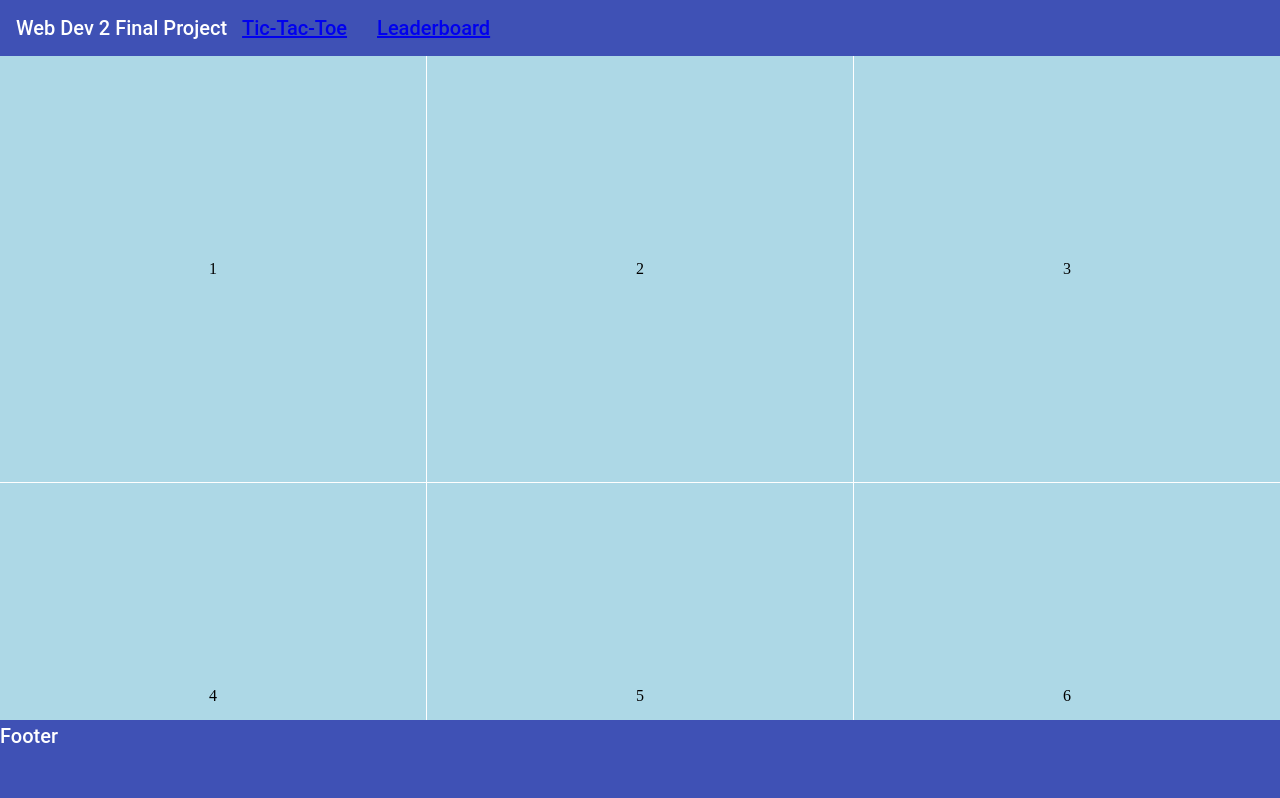
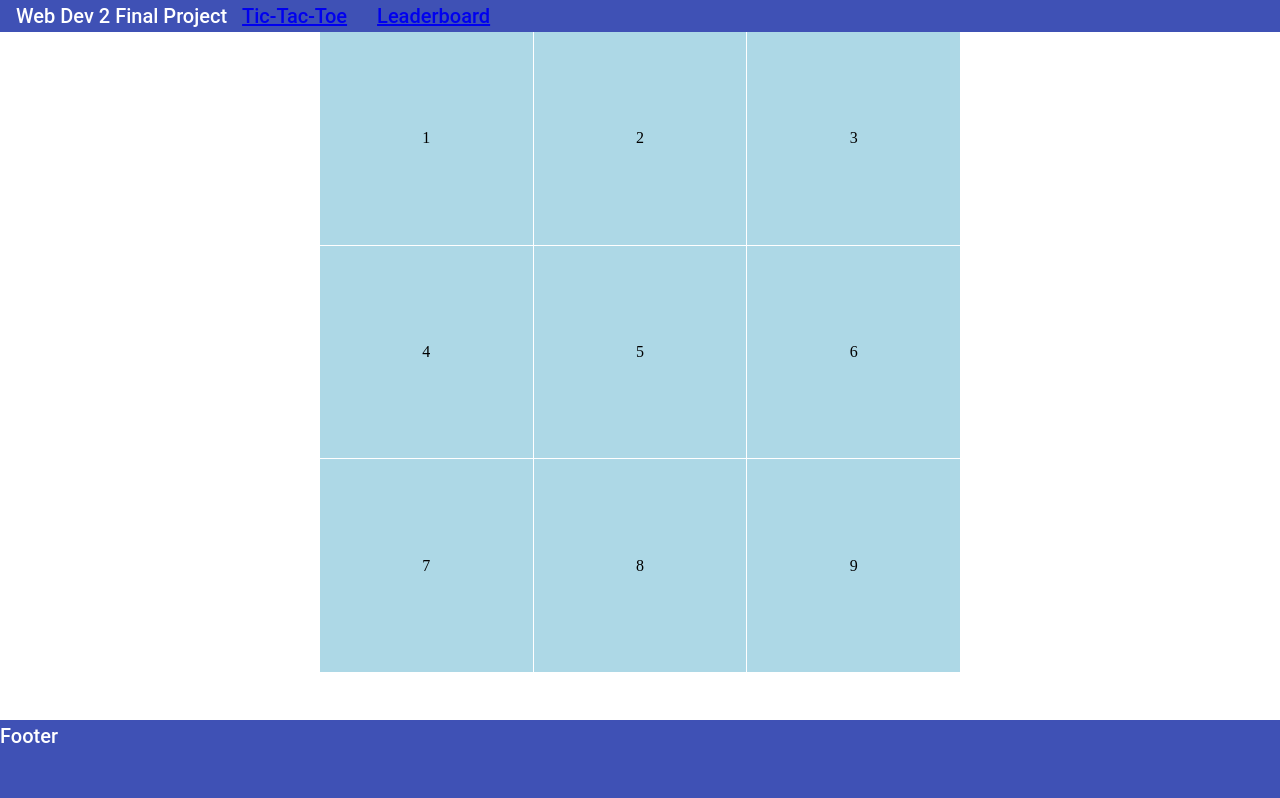
Before and after one commit to isexe/WebDev2-FinalProject, an Angular app: page /game in a window 1280 px wide. Shown: the top 798 px of the page. Built offline with nearby package versions, Linux system fonts and the light colour scheme.

Commit message:
Changed grid width. Fixed Header getting covered by component.

```diff
--- a/src/app/game/game.component.css
+++ b/src/app/game/game.component.css
@@ -1,3 +1,9 @@
+mat-grid-list {
+  margin-left: auto;
+  margin-right: auto;
+  width: 50%;
+}
+
 mat-grid-tile {
   background: lightblue;
 }
--- a/src/app/header/header.component.css
+++ b/src/app/header/header.component.css
@@ -3,12 +3,14 @@
     position: sticky;
     top: 0;
     width: 100%;
+    height: 10%;
     background-color: #3f51b5;
     color: #fff;
     display: flex;
     align-items: center;
-    height: 56px;
     font: 500 20px/32px Roboto, "Helvetica Neue", sans-serif;
+    /* Need to keep header on top */
+    z-index: 1;
   }
 
   .navlinks{
```
